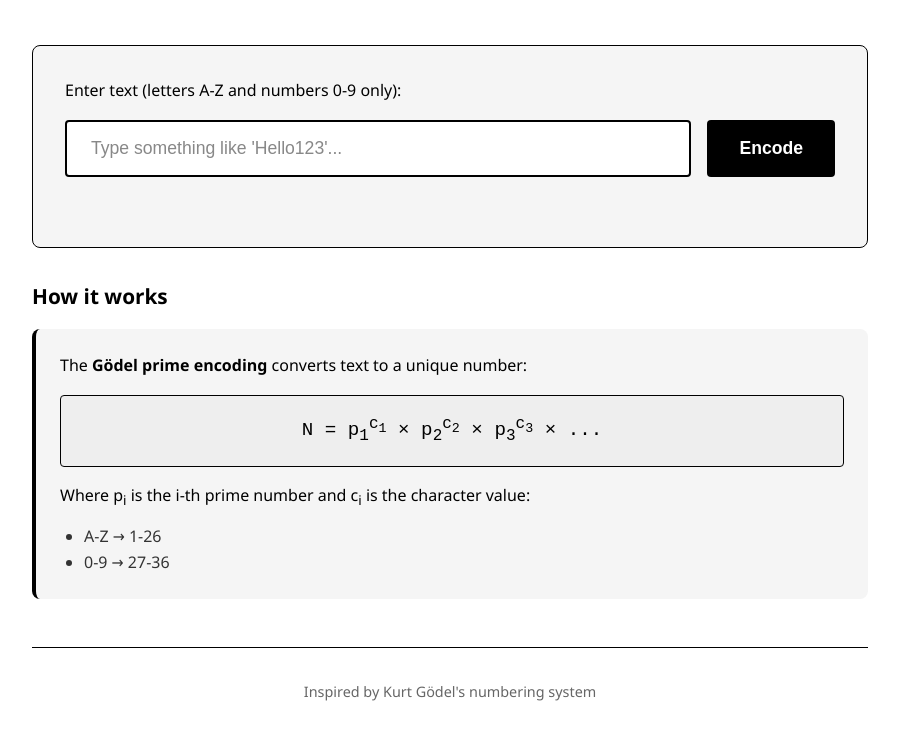
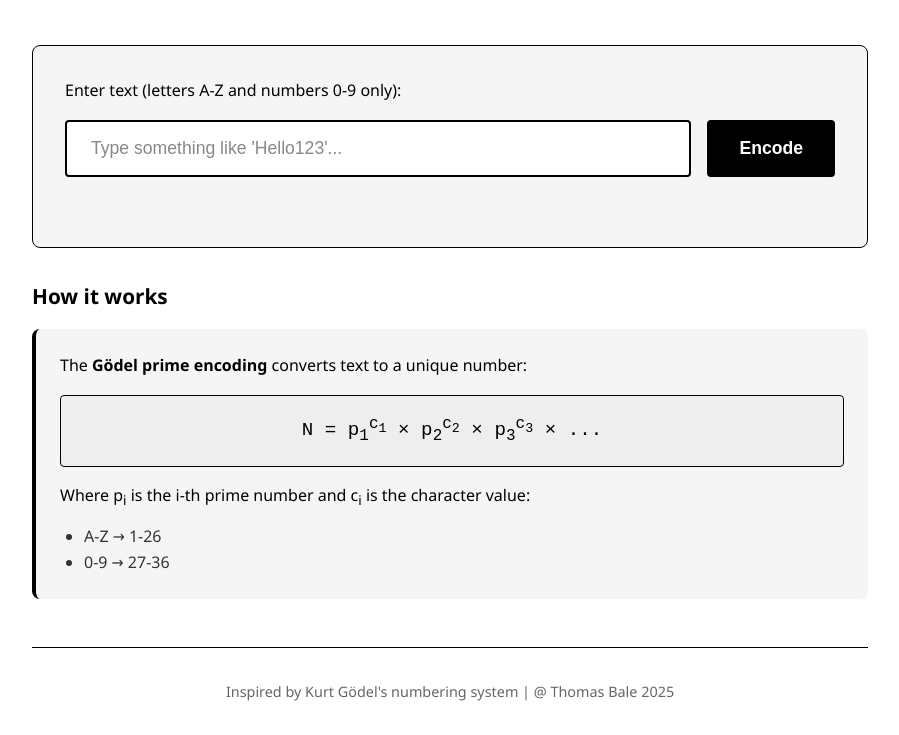
Before and after one commit to TumCucTom/godel, a plain HTML site: page index.html in a window 1280 px wide. Shown: the part 135-870 px from the top of the page, without its empty margins (190-1089 px from the left). Drawn offline with Linux system fonts and the light colour scheme.

Commit message:
Update footer text with attribution and year

```diff
--- a/index.html
+++ b/index.html
@@ -94,7 +94,7 @@
         </main>
 
         <footer>
-            <p>Inspired by Kurt Gödel's numbering system</p>
+            <p>Inspired by Kurt Gödel's numbering system | @ Thomas Bale 2025</p>
         </footer>
     </div>
 
```
